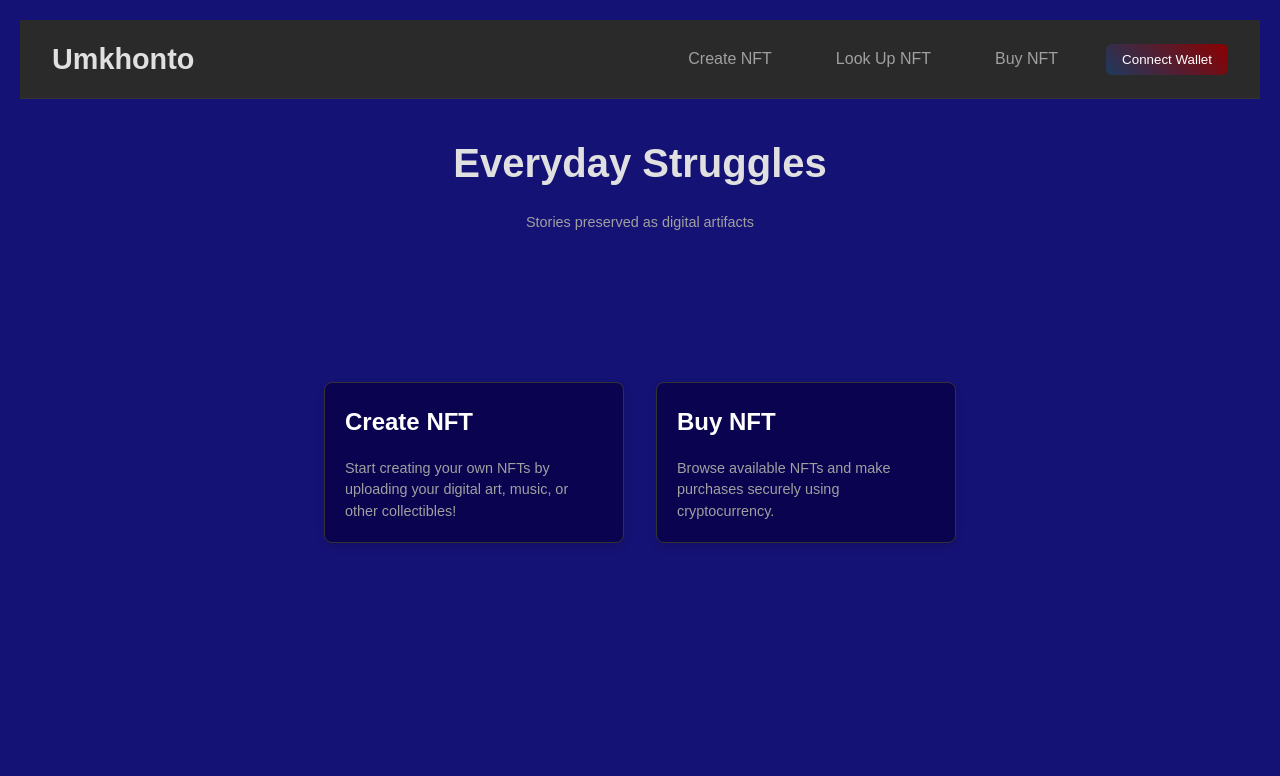
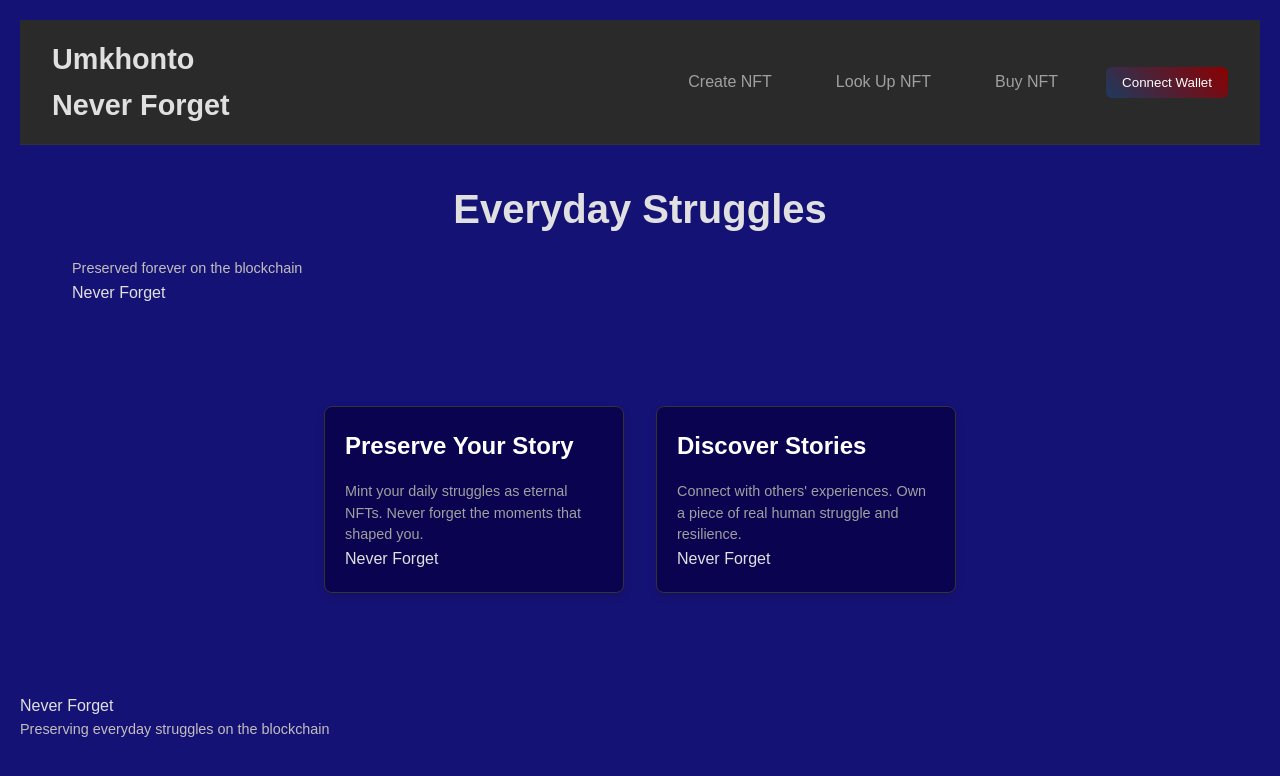
Before and after one commit to sandileSiwundla/NFT-project, a React (Vite) app in the folder client/: page / in a window 1280 px wide. Shown: the top 776 px of the page. Built offline with nearby package versions, Linux system fonts and the light colour scheme.

Commit message:
Worked on styling.

```diff
--- a/client/src/App.jsx
+++ b/client/src/App.jsx
@@ -12,7 +12,10 @@ import BuyNFT from './BuyNFT';
 function Navbar({ isConnected, accounts, connectWallet }) {
   return (
     <nav className="navbar">
-      <div className="navbar-brand">Umkhonto</div>
+      <div className="navbar-brand">
+        <div className="brand-main">Umkhonto</div>
+        <div className="brand-tagline">Never Forget</div>
+      </div>
       <ul className="navbar-links">
         <li><Link to="/create">Create NFT</Link></li>
         <li><Link to="/look-up">Look Up NFT</Link></li>
@@ -36,12 +39,14 @@ function MyButtonIslands() {
   return (
     <div className="button-container">
       <div className="button-island" onClick={() => navigate('/create')}>
-        <h2>Create NFT</h2>
-        <p>Start creating your own NFTs by uploading your digital art, music, or other collectibles!</p>
+        <h2>Preserve Your Story</h2>
+        <p>Mint your daily struggles as eternal NFTs. Never forget the moments that shaped you.</p>
+        <div className="tagline">Never Forget</div>
       </div>
       <div className="button-island" onClick={() => navigate('/buy')}>
-        <h2>Buy NFT</h2>
-        <p>Browse available NFTs and make purchases securely using cryptocurrency.</p>
+        <h2>Discover Stories</h2>
+        <p>Connect with others' experiences. Own a piece of real human struggle and resilience.</p>
+        <div className="tagline">Never Forget</div>
       </div>
     </div>
   );
@@ -92,7 +97,7 @@ function App() {
       const costPerNFT = Web3.utils.toWei('0.05', 'ether');
       const totalCost = (costPerNFT * mintAmount).toString();
       await contract.methods.mint(accounts[0], mintAmount).send({ from: accounts[0], value: totalCost });
-      alert('Minting successful!');
+      alert('Your story has been preserved. Never forget.');
       fetchNFTsFromOpenSea(accounts[0]);
     } catch (error) {
       console.error("Minting failed!", error);
@@ -134,18 +139,23 @@ function App() {
           <Route path="/buy" element={<BuyNFT />} />
           <Route path="/" element={
             <div className="home-page">
-              <h1>Everyday Struggles</h1>
-              <p>Stories preserved as digital artifacts</p>
+              <div className="hero-section">
+                <h1>Everyday Struggles</h1>
+                <p className="hero-tagline">Preserved forever on the blockchain</p>
+                <div className="main-tagline">Never Forget</div>
+              </div>
               <MyButtonIslands />
 
               {mintedNFTs.length > 0 && (
                 <div className="minted-nfts-section">
-                  <h3>Your Minted Stories</h3>
+                  <h3>Your Preserved Stories</h3>
+                  <p className="section-tagline">Moments captured forever. Never forget.</p>
                   <div className="nft-grid">
                     {mintedNFTs.map((nft) => (
                       <div key={nft.token_id} className="nft-card">
                         <img src={nft.image_url} alt={nft.name} />
                         <p>{nft.name || 'Untitled Struggle'}</p>
+                        <div className="nft-tagline">Never Forget</div>
                       </div>
                     ))}
                   </div>
@@ -154,6 +164,12 @@ function App() {
             </div>
           } />
         </Routes>
+
+        {/* Footer with the saying */}
+        <footer className="app-footer">
+          <div className="footer-tagline">Never Forget</div>
+          <p>Preserving everyday struggles on the blockchain</p>
+        </footer>
       </div>
     </Router>
   );
```
